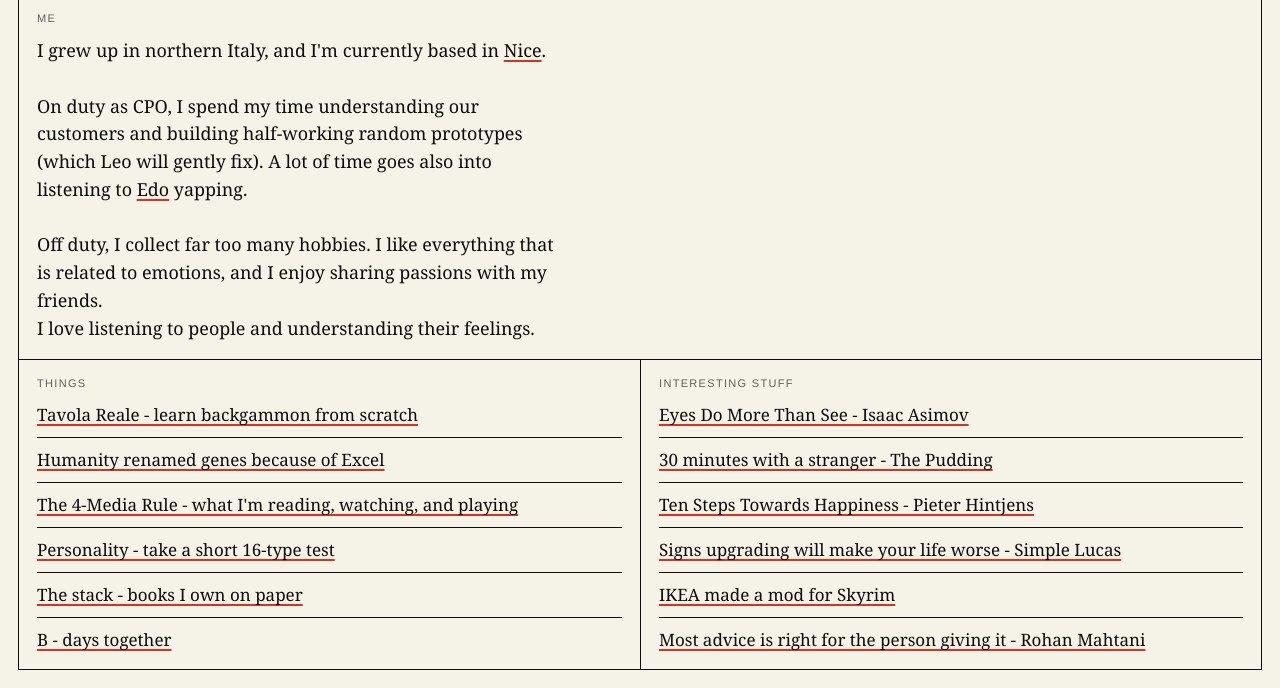
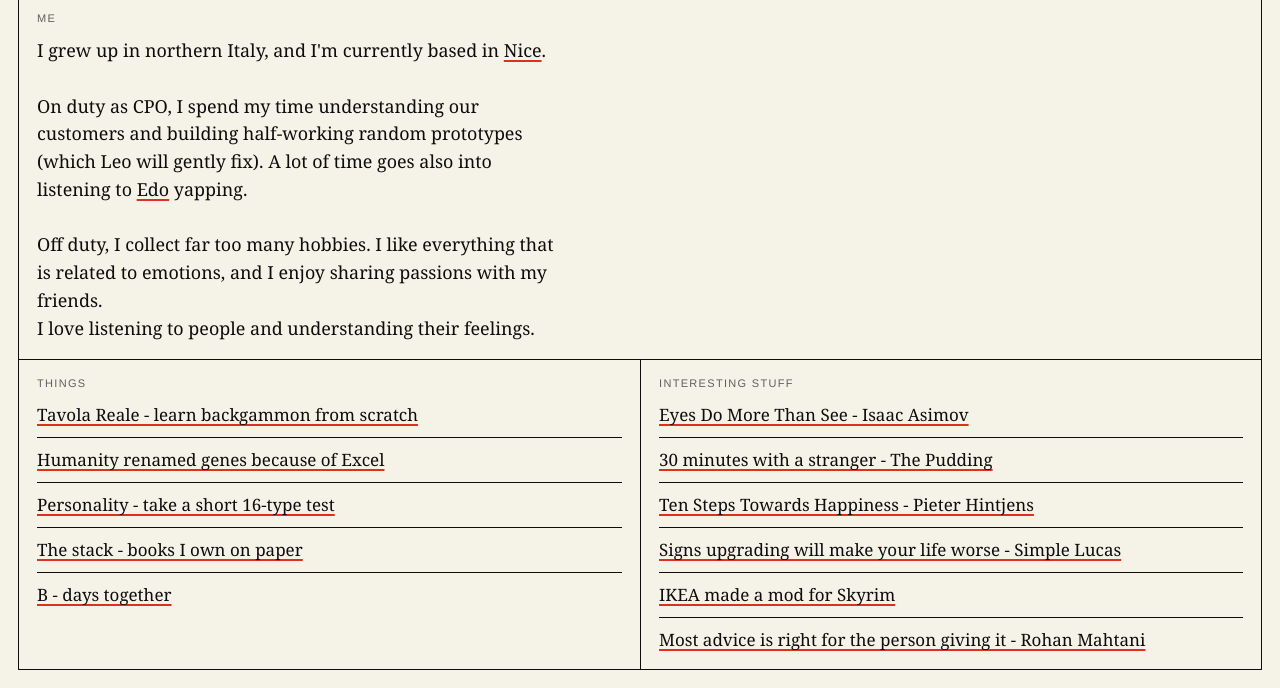
Before and after one commit to kegenaar/davidemornatta, a plain HTML site: page index.html in a window 1280 px wide. Shown: the part 165-853 px from the top of the page. Drawn offline with Linux system fonts and the light colour scheme.

Commit message:
Hide the 4-Media Rule page from the home page for now.
Co-Authored-By: Claude Opus 5.5 <noreply@anthropic.com>

```diff
--- a/index.html
+++ b/index.html
@@ -57,7 +57,6 @@
       <ul class="care-list">
         <li><a href="backgammon/index.html">Tavola Reale - learn backgammon from scratch</a></li>
         <li><a href="excel-genes.html">Humanity renamed genes because of Excel</a></li>
-        <li><a href="4media.html">The 4-Media Rule - what I'm reading, watching, and playing</a></li>
         <li><a href="personality.html">Personality - take a short 16-type test</a></li>
         <li><a href="stack.html">The stack - books I own on paper</a></li>
         <li><a href="b.html">B - days together</a></li>
```
Also changed, not shown: 4media.html (+1 -0 lines).
